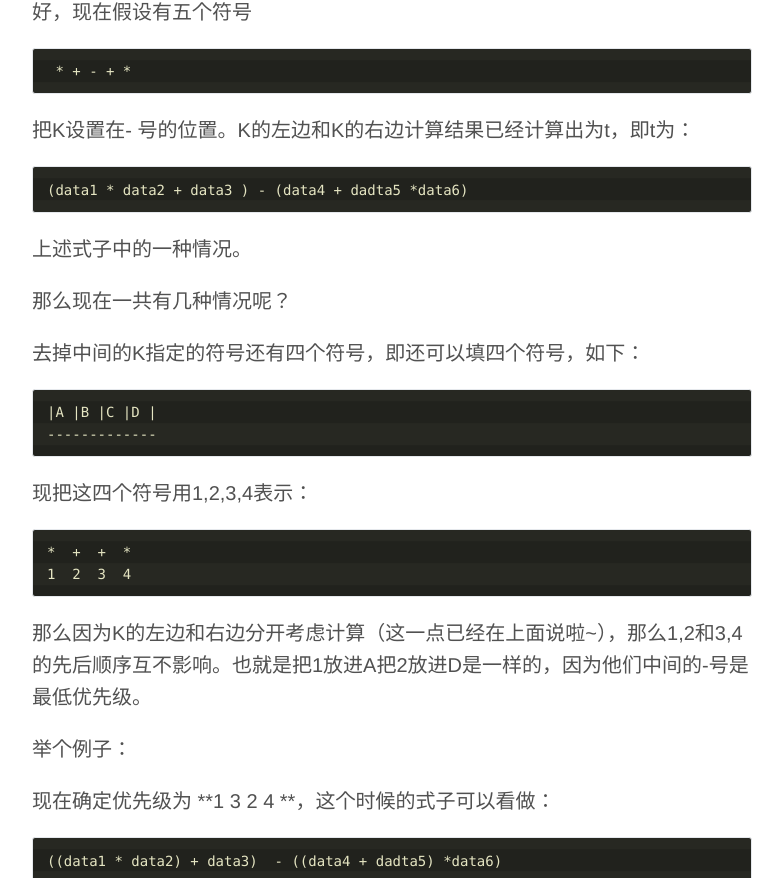
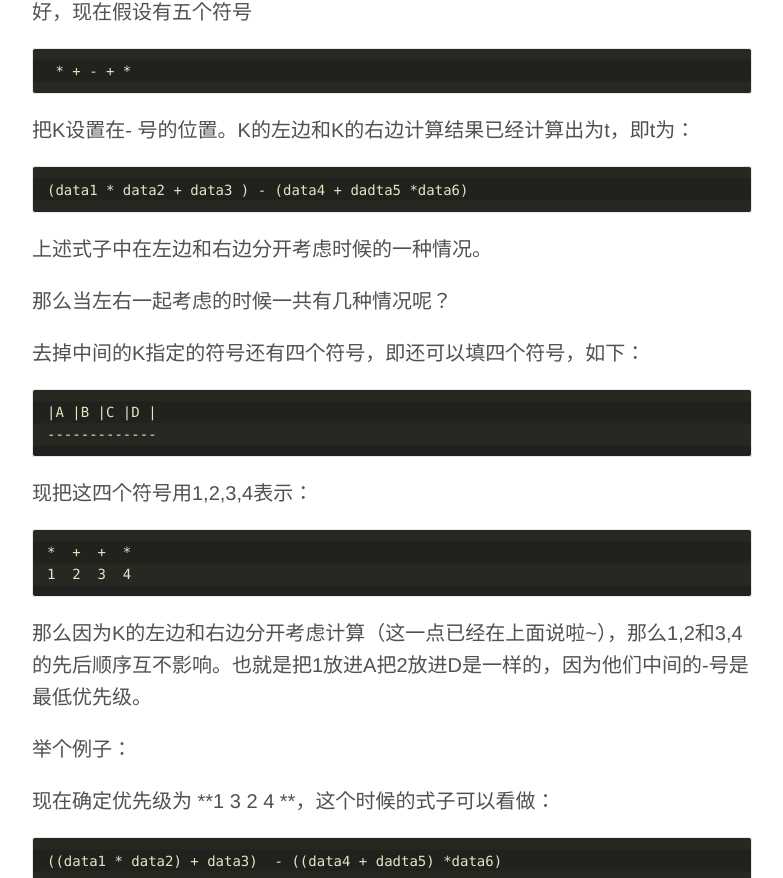
Before and after one commit to 0xFA-Team/0xFA-Team.github.io, a Jekyll site: the page built from _posts/2015-12-08-HCTF-Douglas-Peuker.md, in a window 1280 px wide and 900 px high, scrolled down 8038 px, cut to the strip 22-900 px from the top of the window. Shown: the whole strip, without its empty margins (248-1031 px from the left). Built offline with Jekyll 4.4.1, drawn with Linux system fonts in a browser that asks for light colours; some web fonts are replaced.

Commit message:
Update 2015-12-08-HCTF-Douglas-Peuker.md

```diff
--- a/_posts/2015-12-08-HCTF-Douglas-Peuker.md
+++ b/_posts/2015-12-08-HCTF-Douglas-Peuker.md
@@ -247,9 +247,9 @@ K为已经确定为最低优先运算级的第二个加号，K的左边有一个
 
 	(data1 * data2 + data3 ) - (data4 + dadta5 *data6)
 
-上述式子中的一种情况。
+上述式子中在左边和右边分开考虑时候的一种情况。
 
-那么现在一共有几种情况呢？
+那么当左右一起考虑的时候一共有几种情况呢？
 
 去掉中间的K指定的符号还有四个符号，即还可以填四个符号，如下：
 
```
